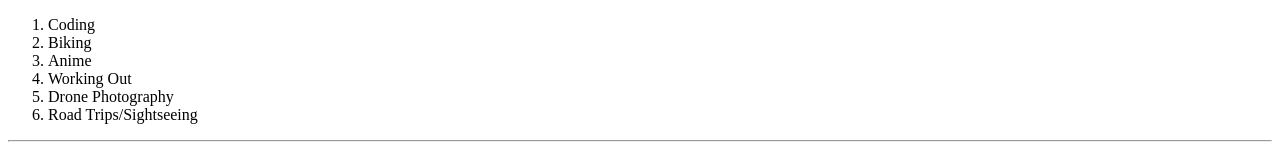
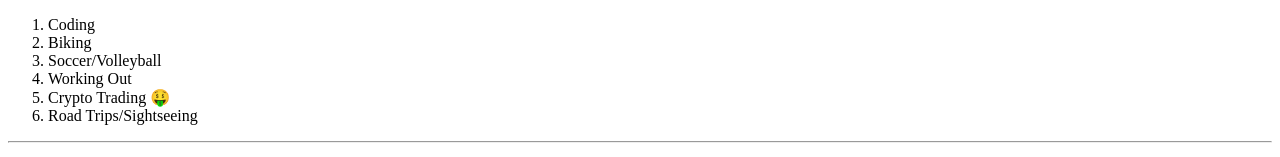
Before and after one commit to skadri342/website1, a plain HTML site: page index.html in a window 1280 px wide. Shown: the part 735-892 px from the top of the page. Drawn offline with Linux system fonts and the light colour scheme.

Commit message:
Update index.html

```diff
--- a/index.html
+++ b/index.html
@@ -67,9 +67,9 @@
   <ol>
     <li>Coding</li>
     <li>Biking</li>
-    <li>Anime</li>
+    <li>Soccer/Volleyball</li>
     <li>Working Out</li>
-    <li>Drone Photography</li>
+    <li>Crypto Trading 🤑</li>
     <li>Road Trips/Sightseeing</li>
   </ol>
 
```
